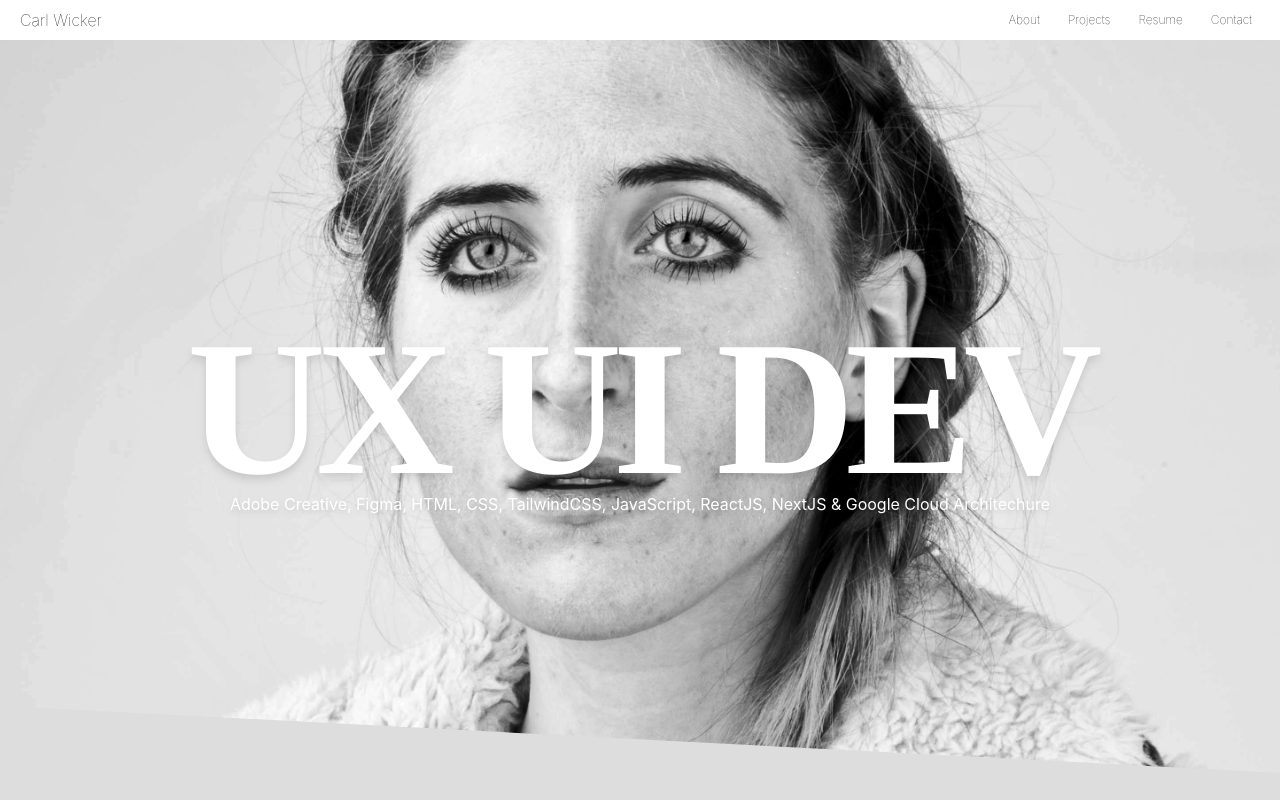
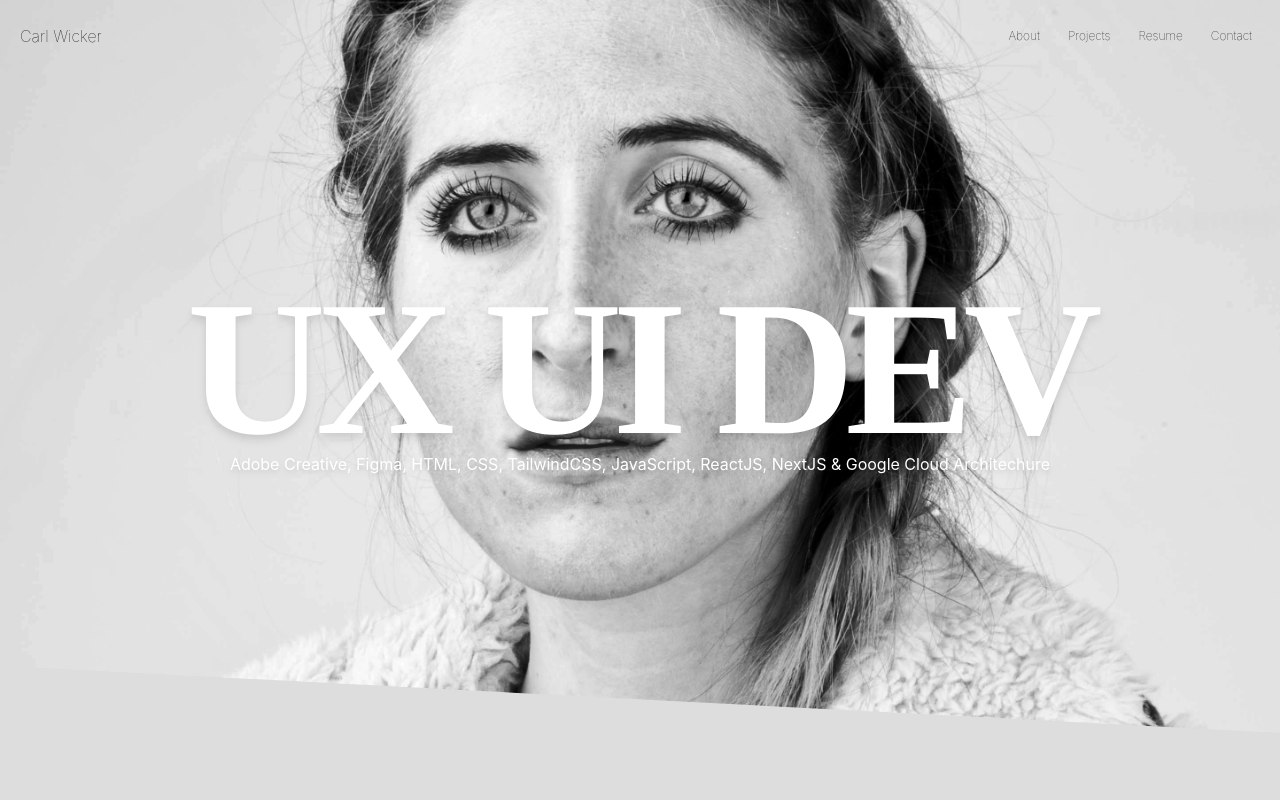
Before and after one commit to carlwicker/carlwicker-nextjs12, a Next.js app: page / in a window 1280 px wide. Shown: the top 800 px of the page. Built offline with nearby package versions, Linux system fonts and the light colour scheme.

Commit message:
nav display fix

```diff
--- a/components/Footer/Footer.tsx
+++ b/components/Footer/Footer.tsx
@@ -1,5 +1,5 @@
-import NextJsLogo from "../../components/NextJsLogo";
-import TailwindCssLogo from "../../components/TailwindCssLogo";
+import NextJsLogo from "./NextJsLogo";
+import TailwindCssLogo from "./TailwindCssLogo";
 
 export default function Footer() {
   return (
--- a/components/Header.tsx
+++ b/components/Navbar/Header.tsx
@@ -8,7 +8,7 @@ interface IHeader {
 
 export default function Header({ setIsOpen, isOpen }: IHeader) {
   return (
-    <div className="container flex mx-auto p-5 text-black justify-between bg-transparent items-center font-1 h-5">
+    <div className="absolute flex w-full s p-5 text-black justify-between items-center">
       <div className="text-base font-thin titlecase">
         <Link href={"/"} className="cursor-pointer">
           Carl Wicker
--- a/pages/_app.tsx
+++ b/pages/_app.tsx
@@ -1,6 +1,6 @@
 import "../styles/globals.css";
 import type { AppProps } from "next/app";
-import Header from "../components/Header";
+import Header from "../components/Navbar/Header";
 import { useState } from "react";
 
 export default function App({ Component, pageProps }: AppProps) {
@@ -9,6 +9,7 @@ export default function App({ Component, pageProps }: AppProps) {
   return (
     <>
       <Header isOpen={isOpen} setIsOpen={setIsOpen} />
+
       <Component {...pageProps} />
     </>
   );
--- a/styles/globals.css
+++ b/styles/globals.css
@@ -14,6 +14,7 @@ body {
   margin: 0;
   font-family: -apple-system, BlinkMacSystemFont, Segoe UI, Roboto, Oxygen,
     Ubuntu, Cantarell, Fira Sans, Droid Sans, Helvetica Neue, sans-serif;
+  background-color: transparent;
 }
 
 /* Hide scrollbar for Chrome, Safari and Opera */
@@ -38,10 +39,7 @@ a {
 
 @media (prefers-color-scheme: dark) {
   html {
-    color-scheme: dark;
   }
   body {
-    color: white;
-    background: black;
   }
 }
```
Also changed, not shown: components/Footer/NextJsLogo.tsx (renamed from components/NextJsLogo.tsx), components/Footer/TailwindCssLogo.tsx (renamed from components/TailwindCssLogo.tsx), components/Navbar/Hamburger.tsx (renamed from components/Hamburger.tsx), components/Navbar/MobileMenu.tsx (renamed from components/MobileMenu.tsx).
